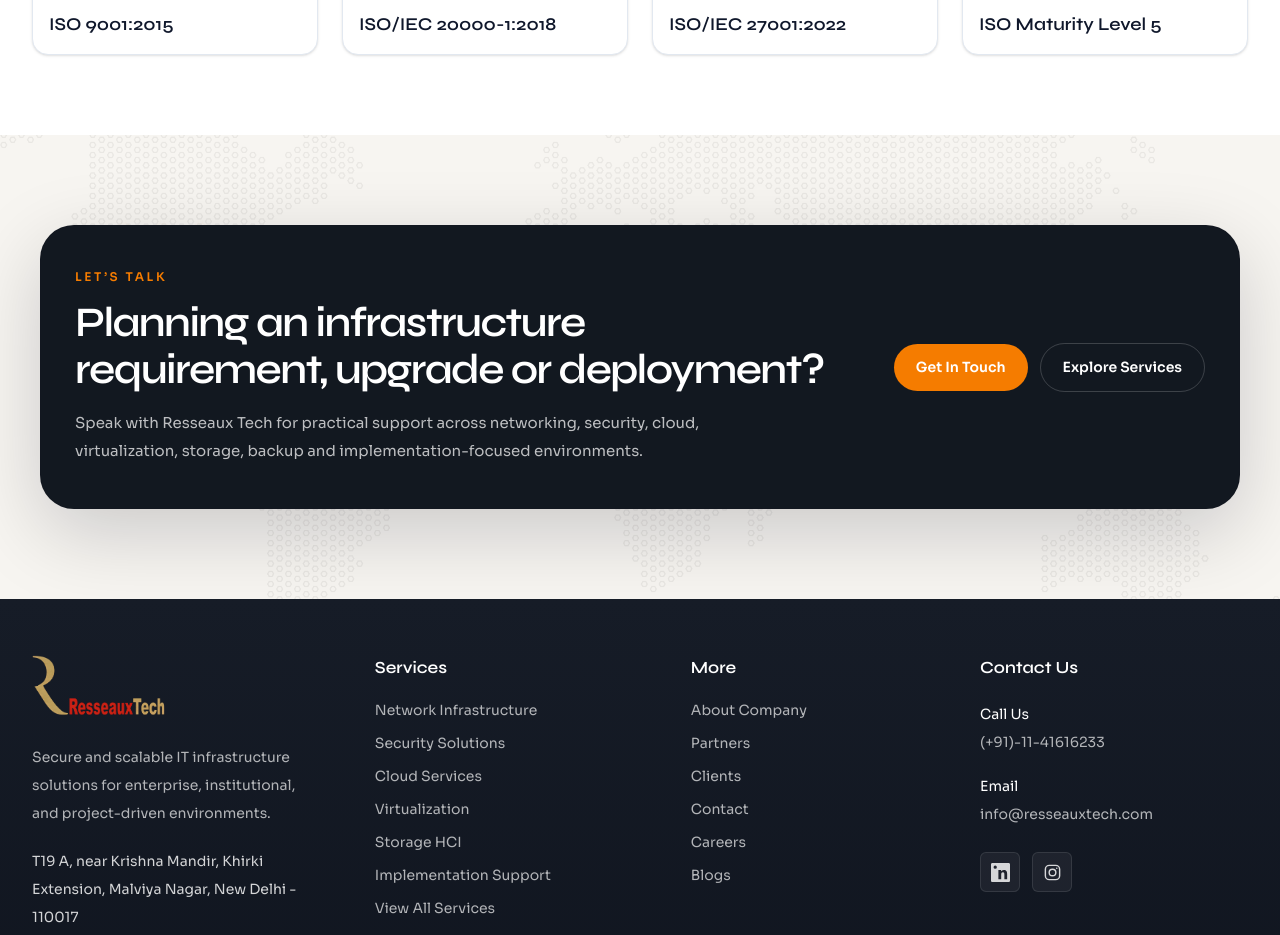
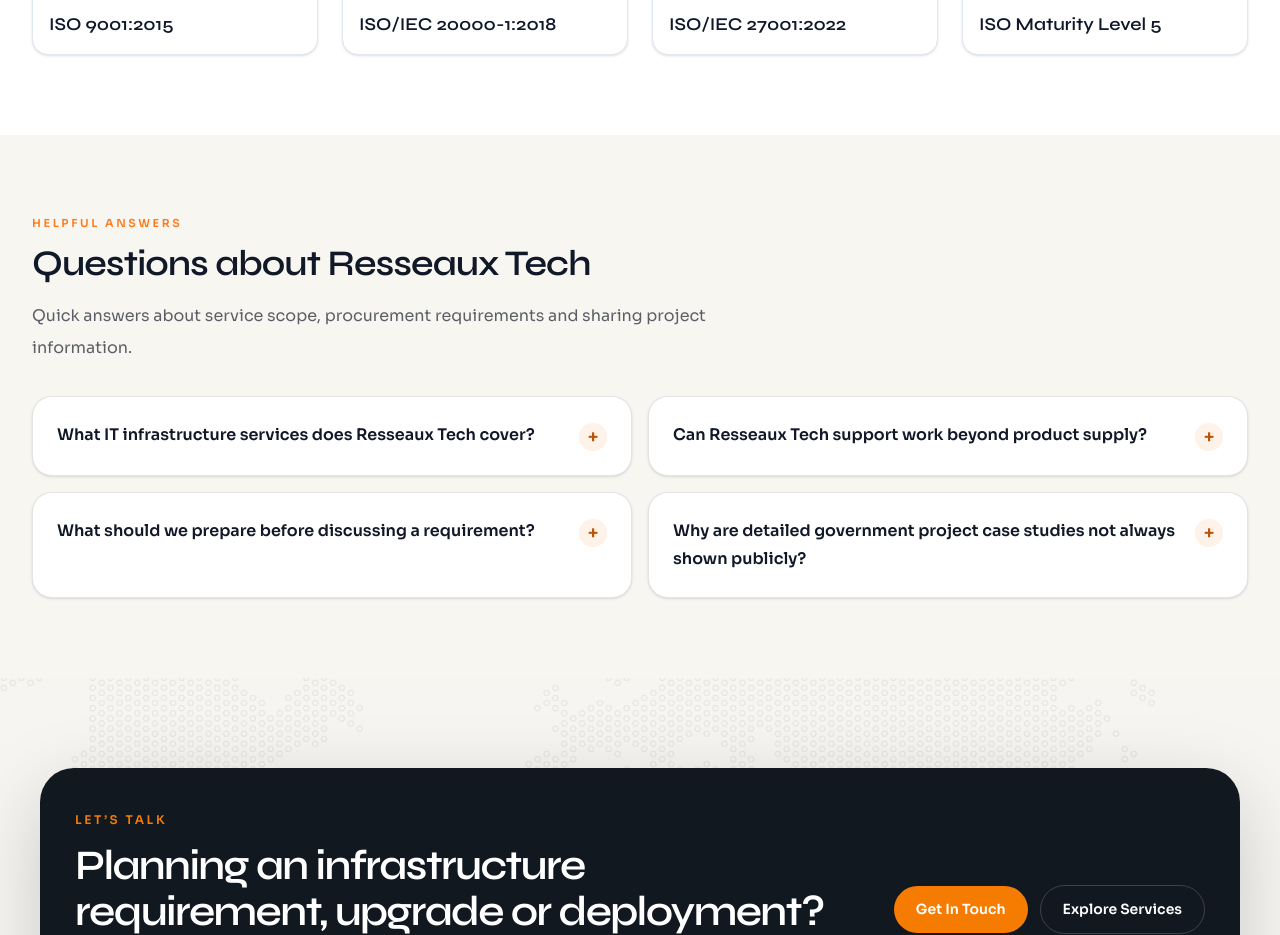
Before and after one commit to k1neeraj/resseauctech, a Next.js app: page / in a window 1280 px wide. Shown: the part 6180-7115 px from the top of the page. Built offline with nearby package versions, Linux system fonts and the light colour scheme.

Commit message:
feat(content): add home page FAQs

```diff
--- a/app/page.js
+++ b/app/page.js
@@ -7,6 +7,8 @@
 import Insights from "@/components/sections/Insights";
 import Services from "@/components/sections/Services";
 import WhyChooseResseaux from "@/components/sections/WhyChooseResseaux";
+import RelatedFaqs from "@/components/RelatedFaqs";
+import { pageFaqs } from "@/components/faq/pageFaqs";
 
 export const metadata = {
   alternates: {
@@ -37,6 +39,11 @@
       <WhyChooseResseaux />
       <Insights />
       <Certifications />
+      <RelatedFaqs
+        items={pageFaqs.home}
+        title="Questions about Resseaux Tech"
+        description="Quick answers about service scope, procurement requirements and sharing project information."
+      />
       <CtaBand />
     </div>
   );
```
